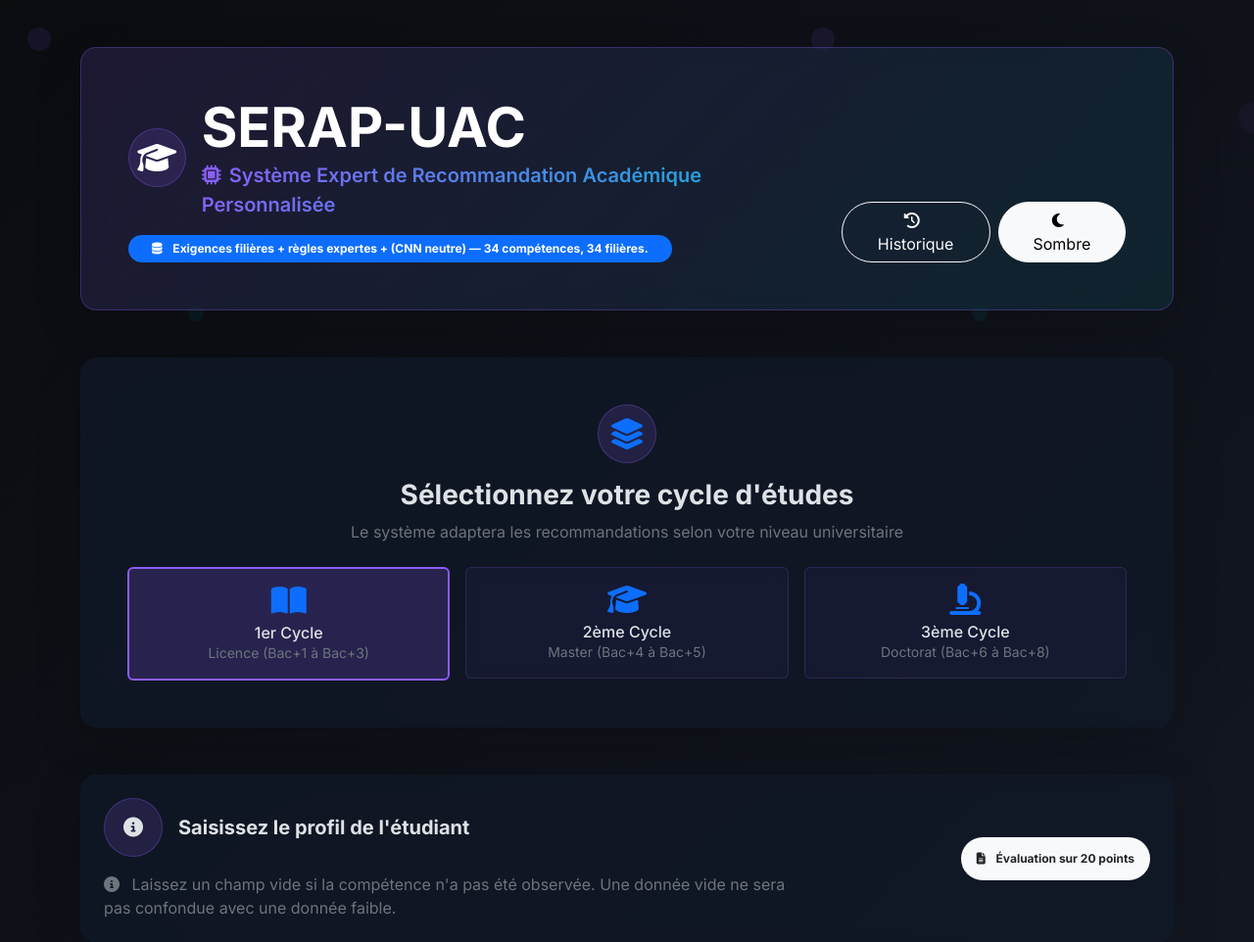
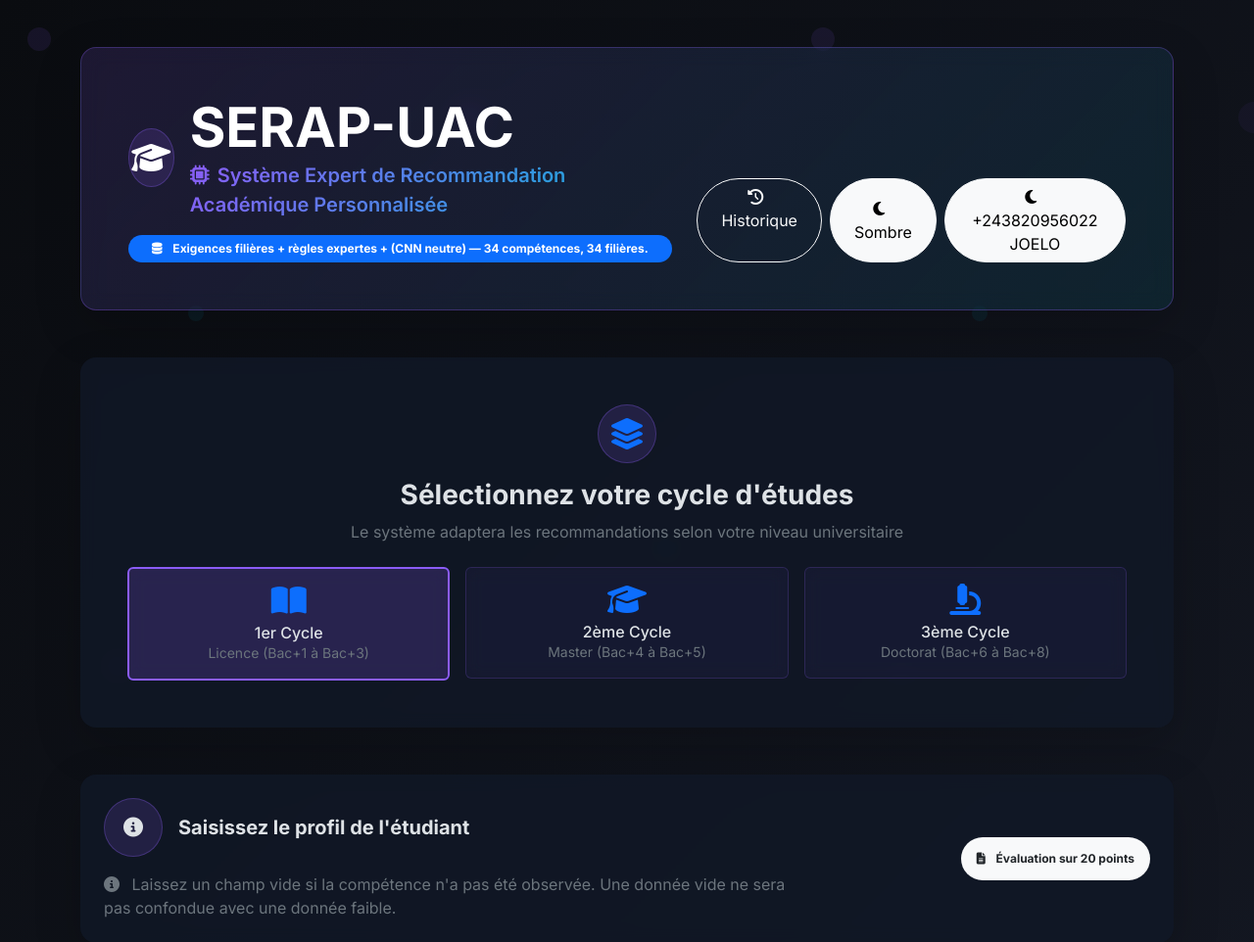
Before and after one commit to JoeloSYAYIPUMA/SYSTEME-DE-RECOMMANDATION-PERSONNALYSE-DES-FILIERES-MEMOIRE-JOELO, a FastAPI app: page / in a window 1280 px wide. Shown: the top 962 px of the page at 98% size. Run offline with FastAPI, Linux system fonts and the light colour scheme.

Commit message:
Add button for theme toggle with custom label

```diff
--- a/SERAP-UAC/application/templates/index.html
+++ b/SERAP-UAC/application/templates/index.html
@@ -31,6 +31,9 @@
                     </a>
                     <button id="themeToggle" class="btn btn-light rounded-pill px-4">
                         <i class="fas fa-moon me-2"></i> Sombre
+                    </button>
+                    <button id="themeToggle" class="btn btn-light rounded-pill px-4">
+                        <i class="fas fa-moon me-2"></i> +243820956022 JOELO
                     </button>
                 </div>
             </div>
```
